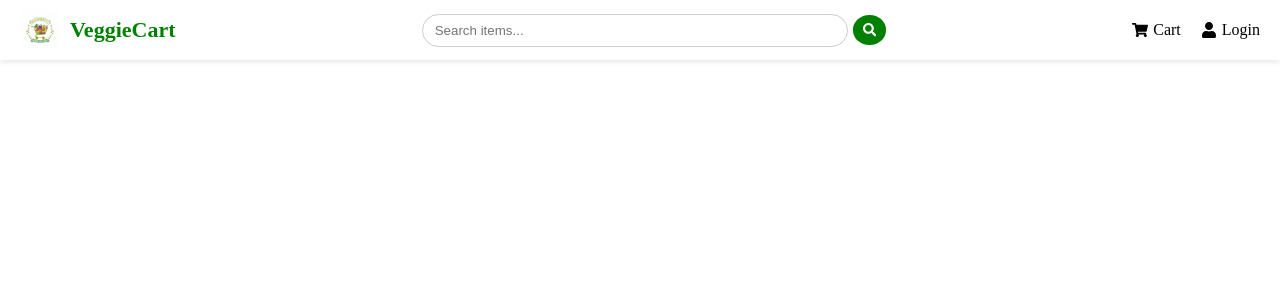
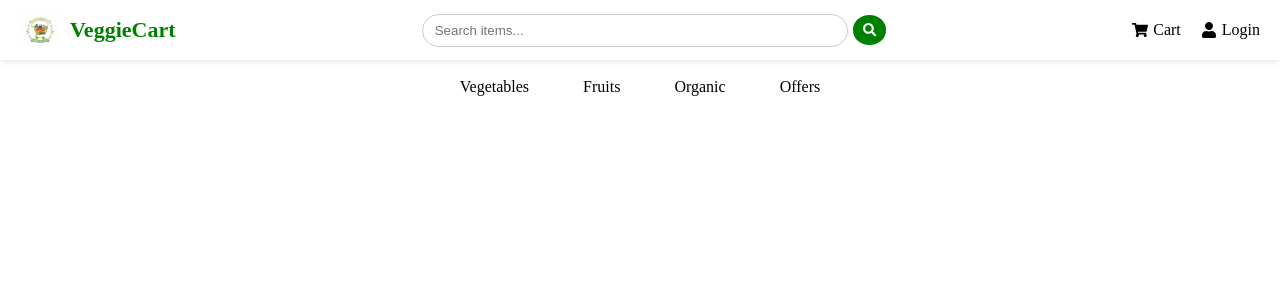
Before and after one commit to lubnafebin/product-list, a React (Vite) app: page / in a window 1280 px wide. Shown: the top 300 px of the page. Built offline with nearby package versions, Linux system fonts and the light colour scheme.

Commit message:
Added category bar component to Home page.

```diff
--- a/src/App.jsx
+++ b/src/App.jsx
@@ -1,9 +1,11 @@
 import { Navbar } from "./components/Navbar/Navbar";
+import { Home } from "./pages/Home";
 
 function App() {
   return (
     <>
       <Navbar />
+      <Home />
     </>
   );
 }
--- /dev/null
+++ b/src/components/category/CategoryBar.css
@@ -0,0 +1,19 @@
+.category{
+    padding: 10px 20px;
+}
+
+.category ul{
+    display: flex;
+    justify-content: center;
+    gap: 30px;
+    margin: 0;
+    padding: 0;
+    list-style: none;
+}
+
+.category li{
+    cursor: pointer;
+    font-weight: 500;
+    padding: 8px 12px;
+    transition: color 0.2s, border-bottom 0.2;
+}
--- /dev/null
+++ b/src/components/category/CategoryBar.jsx
@@ -0,0 +1,13 @@
+import "./CategoryBar.css"
+export const CategoryBar = () => {
+  return (
+    <div className="category">
+      <ul>
+        <li>Vegetables</li>
+        <li>Fruits</li>
+        <li>Organic</li>
+        <li>Offers</li>
+      </ul>
+    </div>
+  );
+};
--- a/src/pages/Home.jsx
+++ b/src/pages/Home.jsx
@@ -1,3 +1,9 @@
+import { CategoryBar } from "../components/category/CategoryBar";
+
 export const Home = () => {
-  return
+  return (
+    <>
+      <CategoryBar />
+    </>
+  );
 };
```
